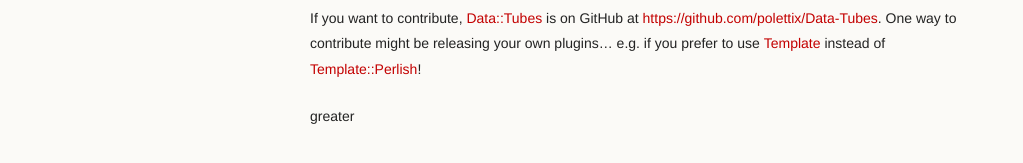
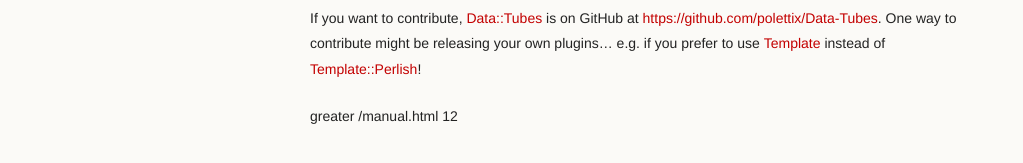
Before and after one commit to polettix/Data-Tubes, a Jekyll site: the page built from manual.md, in a window 1280 px wide and 900 px high, scrolled down 30925 px. Shown: the part 699-862 px from the top of the window, without its empty margins (0-1023 px from the left). Built offline with Jekyll 4.4.1, drawn with Linux system fonts in a browser that asks for light colours; comment, search, counter and statistics services are not loaded.

Commit message:
checking liquid conditions

```diff
--- a/_layouts/page.html
+++ b/_layouts/page.html
@@ -41,7 +41,7 @@
         {% include disqus.html %}
         {% endif %}
 
-        {% if page.url.size > 0 %}<p>greater</p>{% else %}<p>not greater</p>{% endif %}
+        {% if page.url.size > 0 %}<p>greater {{ page.url }} {{ page.url.size }}</p>{% else %}<p>not greater</p>{% endif %}
       </section>
     </div>
     <!--[if !IE]><script>fixScale(document);</script><![endif]-->
```
